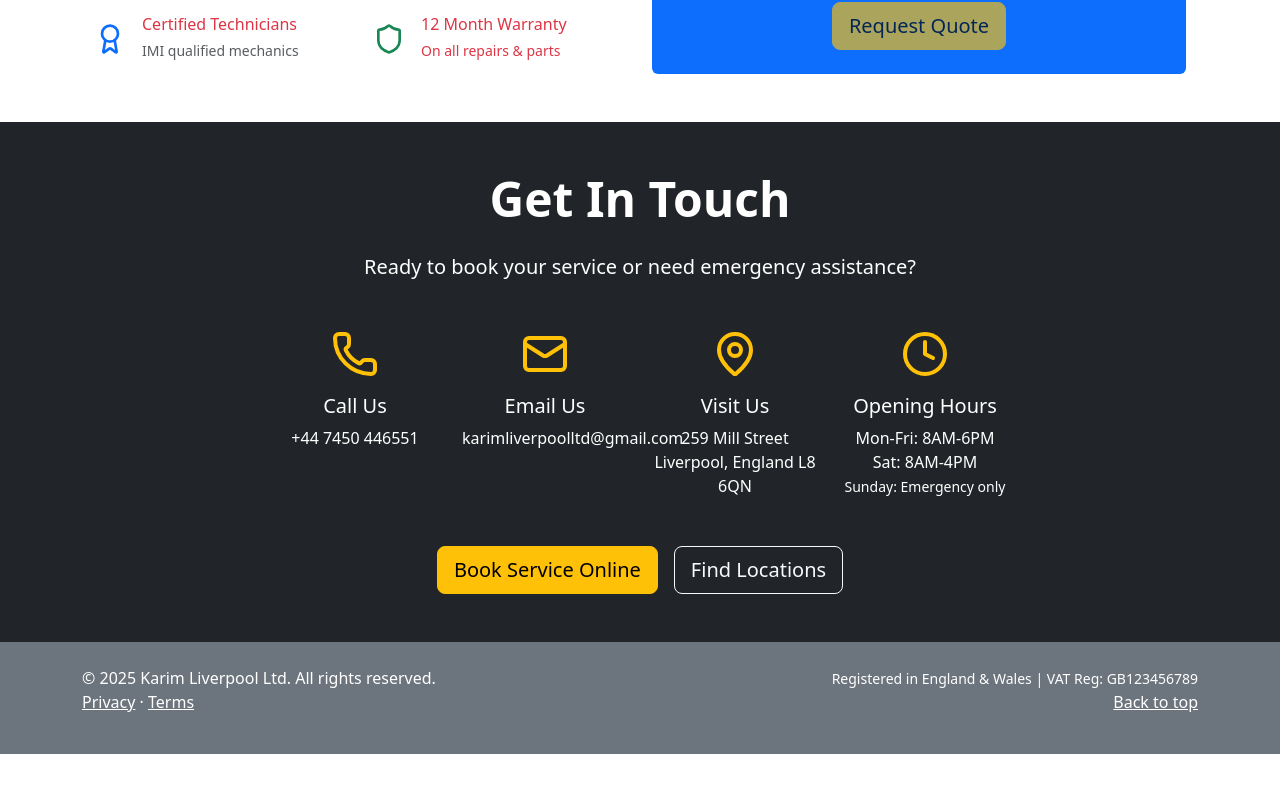
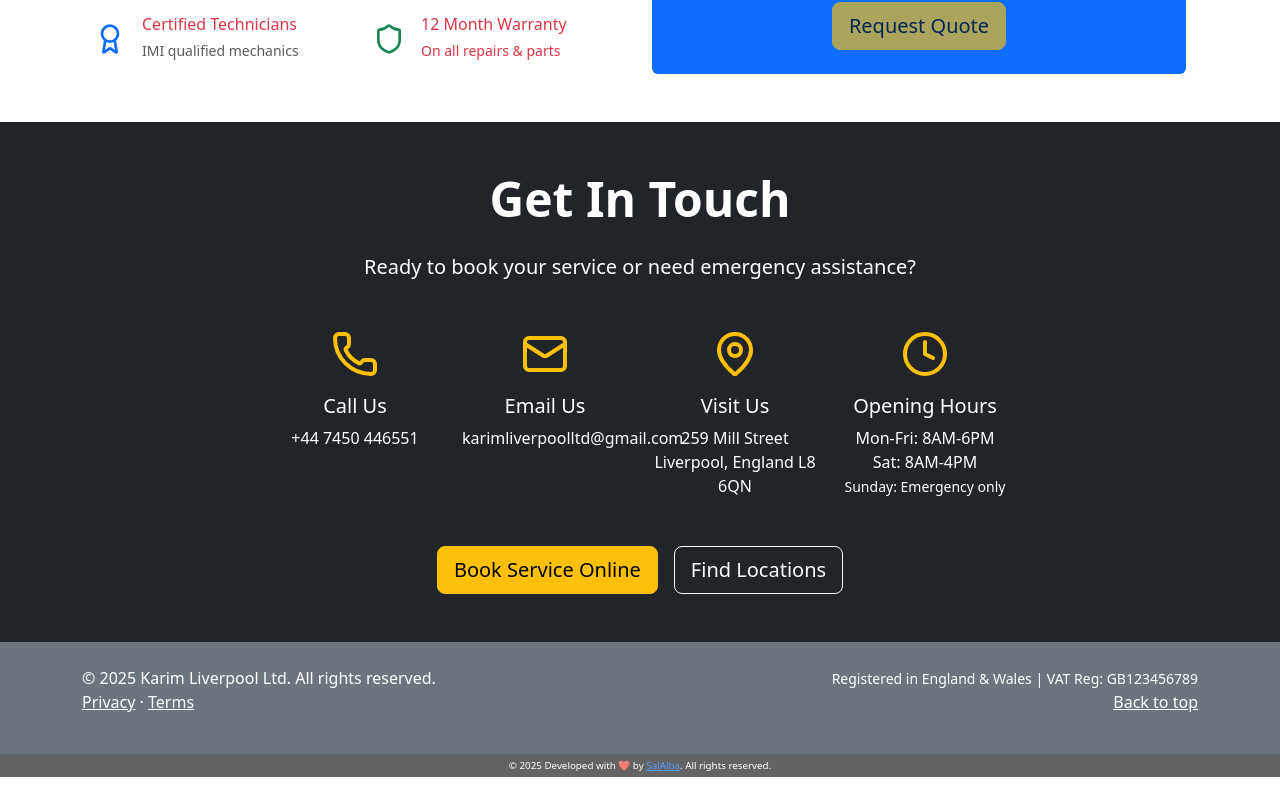
Before and after one commit to SalAlba/karim-ltd, a React (Vite) app: page / in a window 1280 px wide. Shown: the part 1983-2785 px from the top of the page. After the commit the page ends 2760 px from the top, so only its background shows below. Built offline with nearby package versions, Linux system fonts and the light colour scheme.

Commit message:
Create AuthorFooter

```diff
--- a/src/App.css
+++ b/src/App.css
@@ -1,10 +1,12 @@
+
+
 /* GLOBAL STYLES
 -------------------------------------------------- */
 /* Padding below the footer and lighter body text */
 
 body {
   padding-top: 3rem;
-  padding-bottom: 3rem;
+  /* padding-bottom: 3rem; */
   color: #5a5a5a;
 }
 
@@ -91,3 +93,18 @@ body {
     margin-top: 7rem;
   }
 }
+
+footer {
+  margin-bottom: 0 !important;
+  border-radius: 0 !important;
+}
+
+/* Remove extra margin from AuthorFooter */
+footer.text-center.mt-4.mb-4 {
+  margin-top: 0 !important;
+  margin-bottom: 0 !important;
+  padding: 0.2rem 0;
+  font-size: 0.7rem;
+  opacity: 0.7;
+  background: #222 !important;
+}
--- a/src/App.jsx
+++ b/src/App.jsx
@@ -5,6 +5,7 @@ import Carousel from "./component/Carousel";
 import Main from "./component/Main";
 import Contact from "./component/Contact";
 import Footer from "./component/Footer";
+import AuthorFooter from "./component/AuthorFooter";
 
 function App() {
   return (
@@ -14,6 +15,7 @@ function App() {
       <Main />
       <Contact />
       <Footer />
+      <AuthorFooter />
     </>
   );
 }
--- /dev/null
+++ b/src/component/AuthorFooter.jsx
@@ -0,0 +1,19 @@
+const AuthorFooter = () => {
+  return (
+    <footer className="text-center mt-4 mb-4 ">
+      <small className="text-white">
+        &copy; 2025 Developed with ❤️ by{" "}
+        <a
+          href="https://github.com/salAlba/"
+          target="_blank"
+          rel="noopener noreferrer"
+        >
+          SalAlba
+        </a>
+        . All rights reserved.
+      </small>
+    </footer>
+  );
+};
+
+export default AuthorFooter;
```
